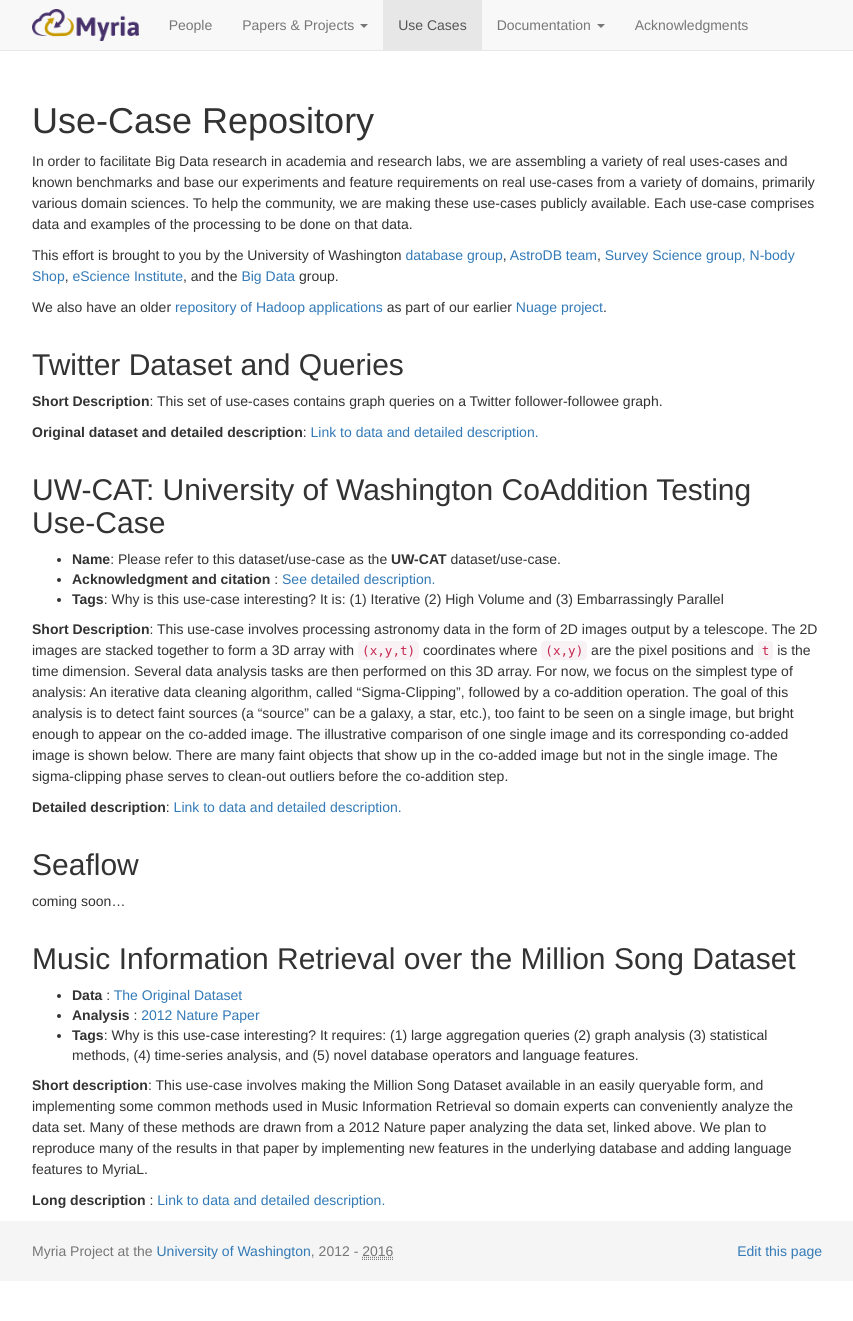
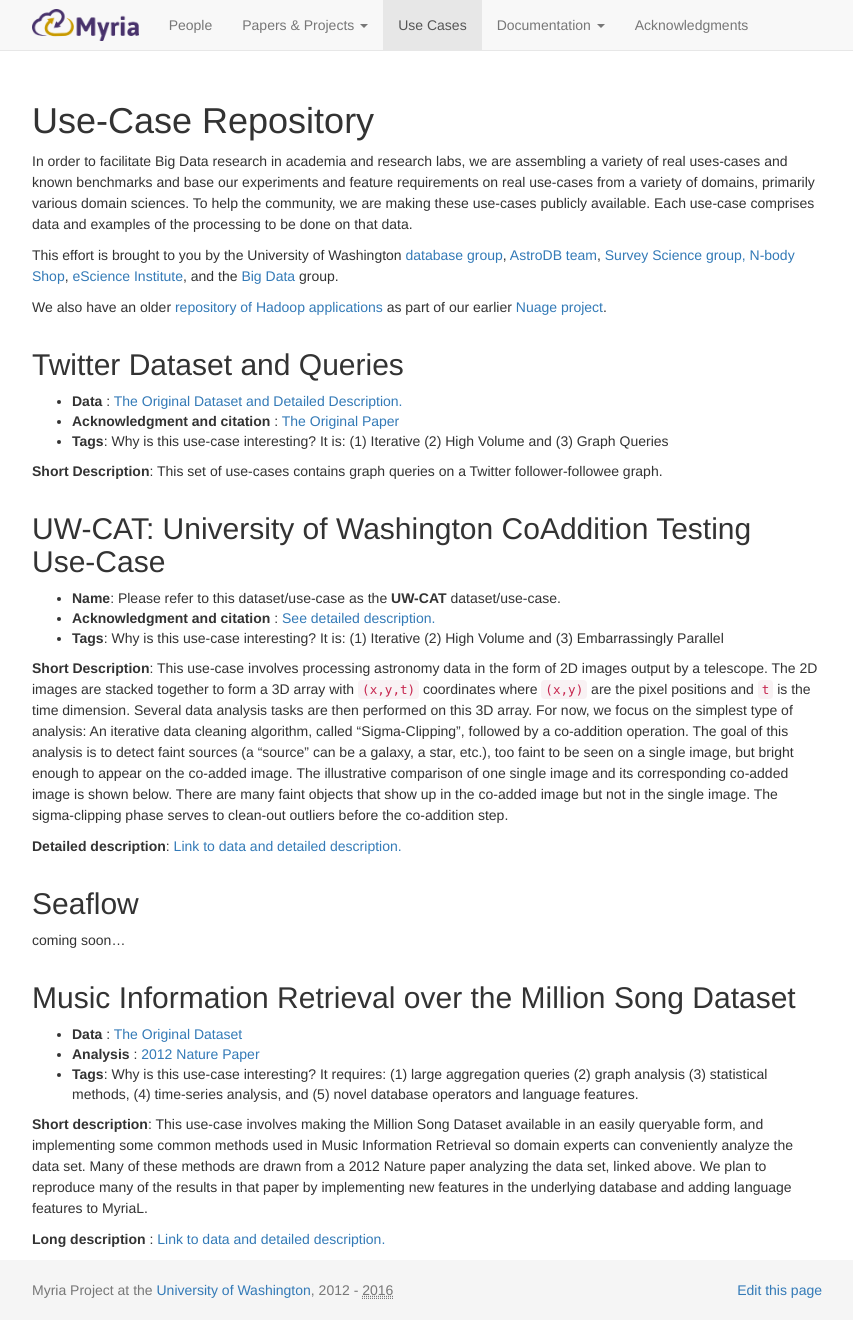
Before and after one commit to uwescience/myria-website, a Jekyll site: the page built from usecases/index.markdown, in a window 1280 px wide. Shown: the whole page, without its empty margins (213-1066 px from the left). Built offline with Jekyll 4.4.1, drawn with Linux system fonts in a browser that asks for light colours; nearby versions of some CDN libraries; before the commit the page ends 1282 px from its top, so only the background shows below that.

Commit message:
Update index.markdown

```diff
--- a/usecases/index.markdown
+++ b/usecases/index.markdown
@@ -15,9 +15,11 @@
 
 ## Twitter Dataset and Queries
 
+* **Data** : [The Original Dataset and Detailed Description.](https://an.kaist.ac.kr/traces/WWW2010.html)
+* **Acknowledgment and citation** : [The Original Paper](https://an.kaist.ac.kr/~haewoon/papers/2010-www-twitter.pdf)
+* **Tags**: Why is this use-case interesting? It is: (1) Iterative (2) High Volume and (3) Graph Queries
+
 **Short Description**: This set of use-cases contains graph queries on a Twitter follower-followee graph.
-
-**Original dataset and detailed description**: [Link to data and detailed description.](https://an.kaist.ac.kr/traces/WWW2010.html)
 
 ## UW-CAT: University of Washington CoAddition Testing Use-Case
 
```
